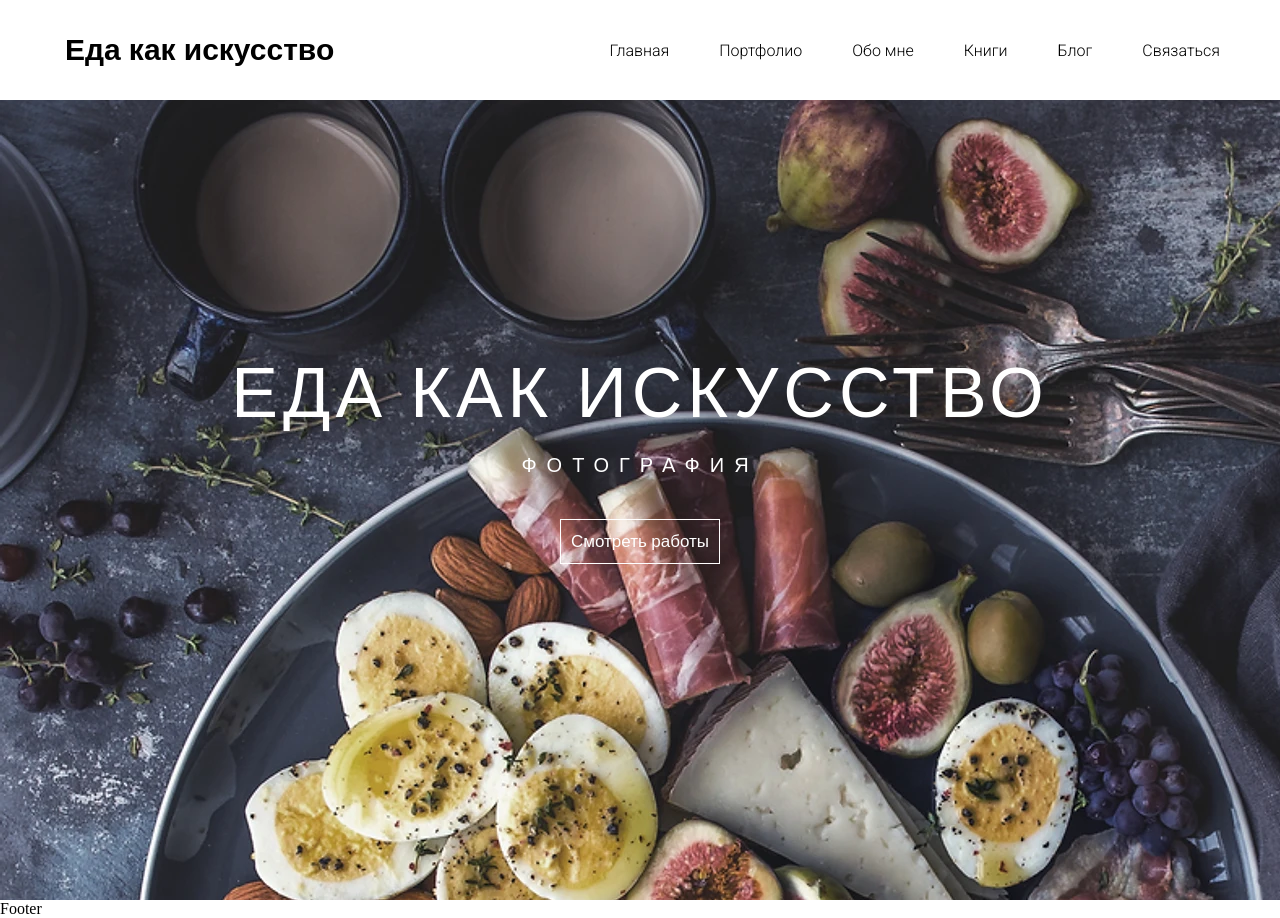
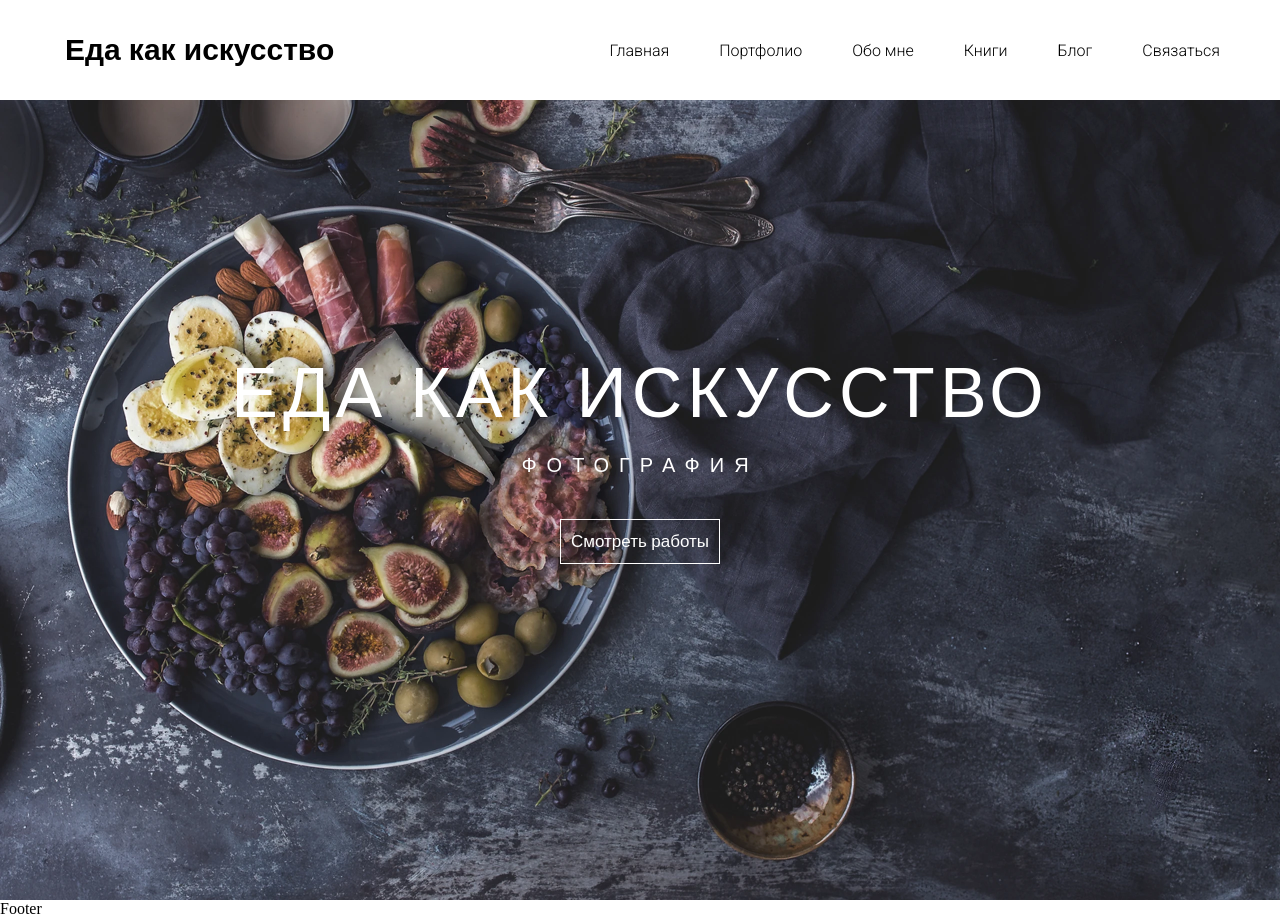
Before and after one commit to NikitOS-1/food-blog, a React (Create React App) app: page / in a window 1280 px wide. Built offline with nearby package versions, Linux system fonts and the light colour scheme.

Commit message:
compleat main and header start

```diff
--- a/src/container/Main/Main.module.scss
+++ b/src/container/Main/Main.module.scss
@@ -9,6 +9,8 @@
     padding: 0 15px;
     background-image: url("../../assets/home.webp");
     background-repeat: no-repeat;
+    background-size: contain;
+    background-position: center;
 
     .title {
         font-size: 70px;
```
